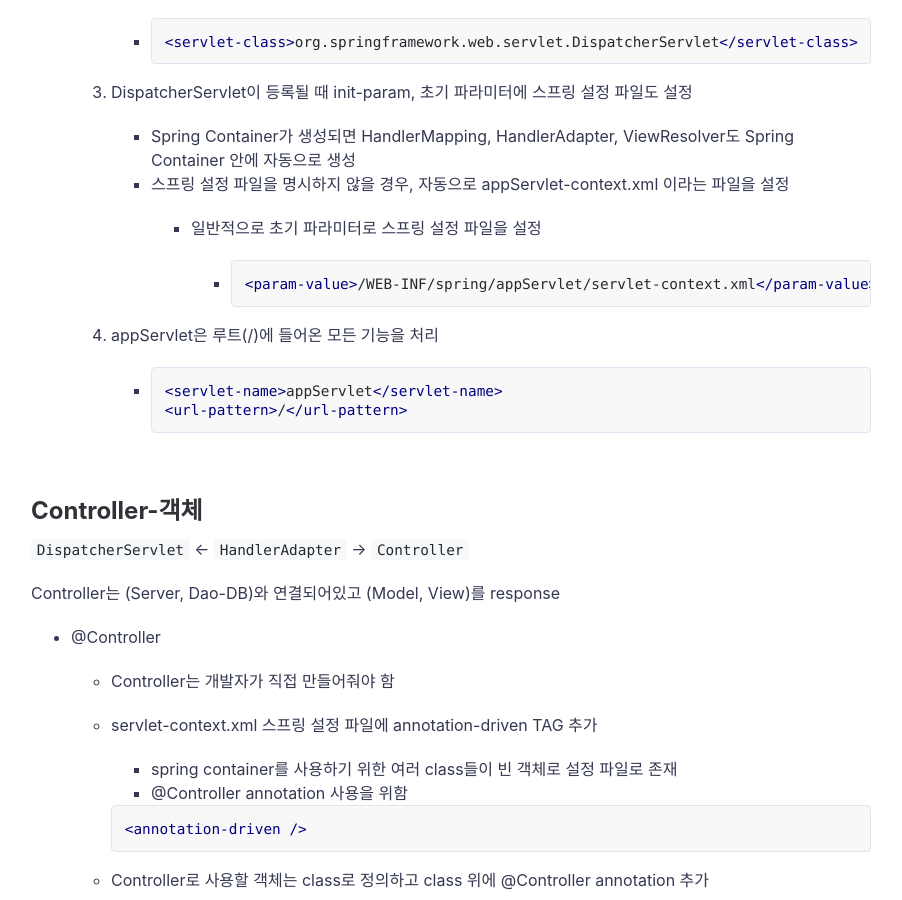
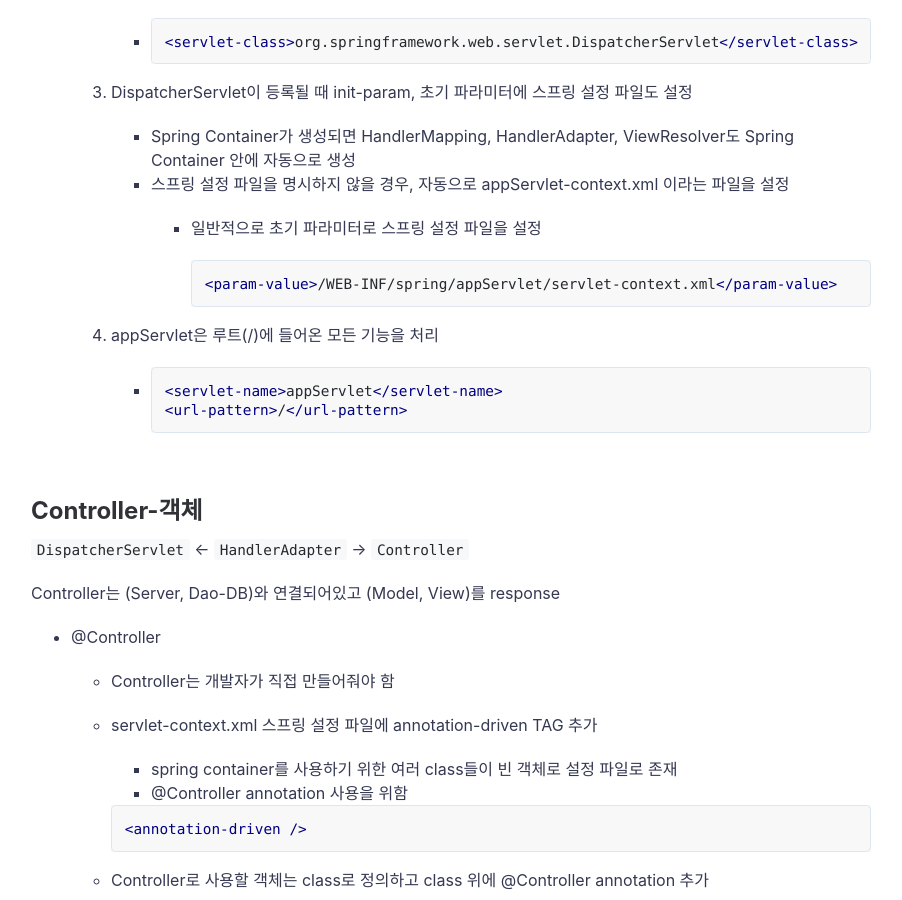
Before and after one commit to jihunparkme/jihunparkme.github.io, a Jekyll site: the page built from _posts/2020-06-27-Spring-Web-Programming-Structure.md, in a window 1280 px wide and 900 px high, scrolled down 4016 px. Shown: the whole window, without its empty margins (189-1091 px from the left). Built offline with Jekyll 4.4.1, drawn with Linux system fonts in a browser that asks for light colours; comment, search, counter and statistics services are not loaded.

Commit message:
Edit: add contents

````diff
--- a/_posts/2020-06-27-Spring-Web-Programming-Structure.md
+++ b/_posts/2020-06-27-Spring-Web-Programming-Structure.md
@@ -143,9 +143,9 @@
 
        - 일반적으로 초기 파라미터로 스프링 설정 파일을 설정
 
-         - ```xml
-           <param-value>/WEB-INF/spring/appServlet/servlet-context.xml</param-value>
-           ```
+         ```xml
+         <param-value>/WEB-INF/spring/appServlet/servlet-context.xml</param-value>
+         ```
 
   4. appServlet은 루트(/)에 들어온 모든 기능을 처리
 
````
